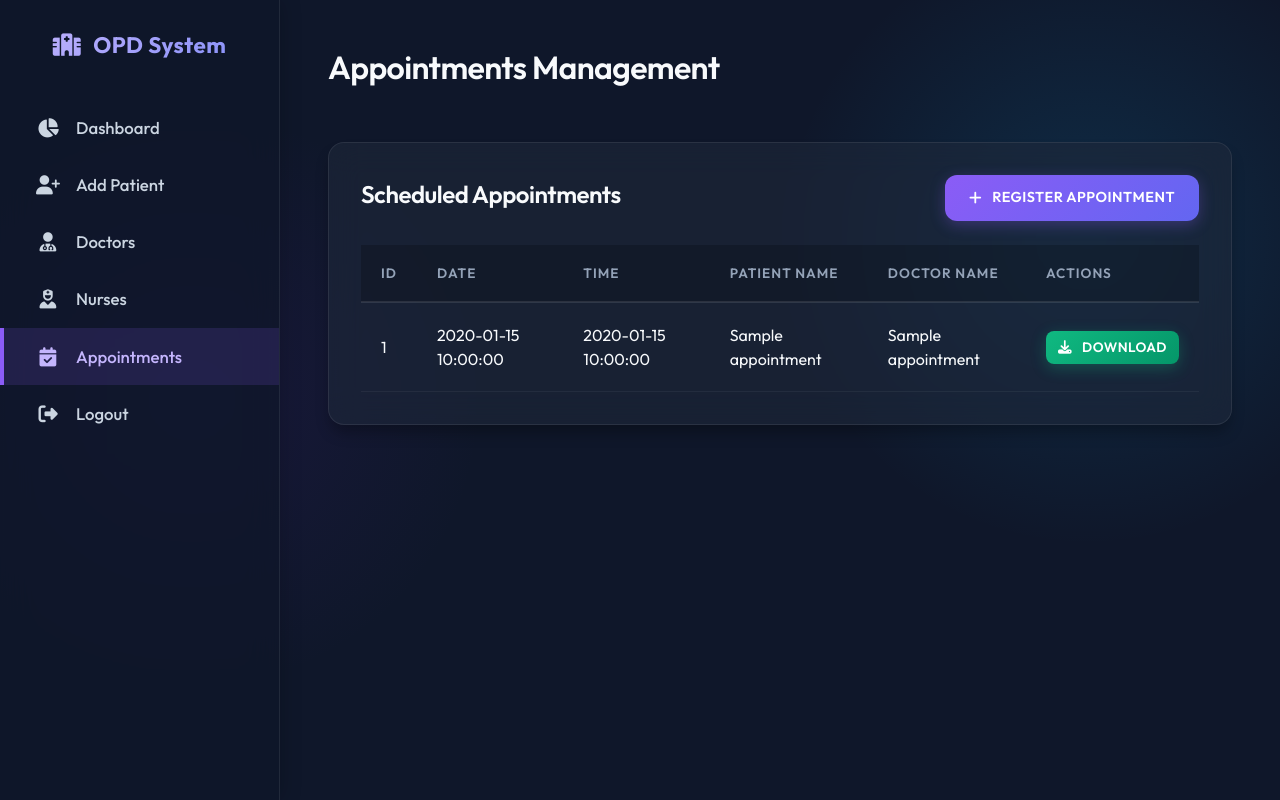
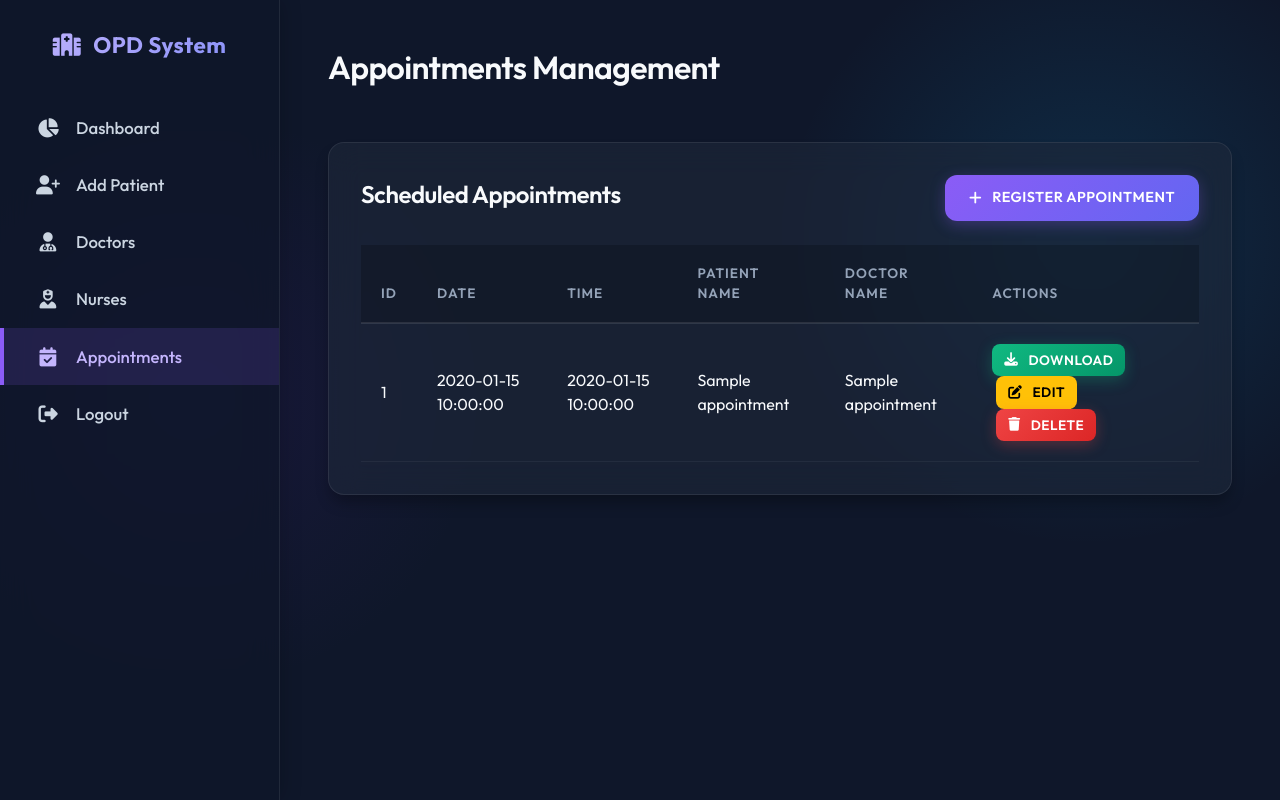
Before and after one commit to sabs0101/OPD_MANAGEMENT_SYSTEM, a Flask app: template templates/appointments.html in a window 1280 px wide. Run offline with Flask 3, Linux system fonts and the light colour scheme; the template is opened without the code that fills it: most values are stand-ins (such as "Sample title", 1, 10 or a date in 2020).

Commit message:
Update appointments.html

```diff
--- a/templates/appointments.html
+++ b/templates/appointments.html
@@ -61,7 +61,15 @@
     <a href="/appointments/download/{{ a.appointment_id }}" class="btn btn-sm btn-success">
         <i class="fas fa-download"></i> Download
     </a>
+    <a href="/appointments/edit/{{ a.appointment_id }}" class="btn btn-sm btn-warning ms-1">
+        <i class="fas fa-edit"></i> Edit
+    </a>
+    <a href="/appointments/delete/{{ a.appointment_id }}" class="btn btn-sm btn-danger ms-1"
+       onclick="return confirm('Delete this appointment?')">
+        <i class="fas fa-trash"></i> Delete
+    </a>
 </td>
+
 </tr>
 {% else %}
 <tr>
```
